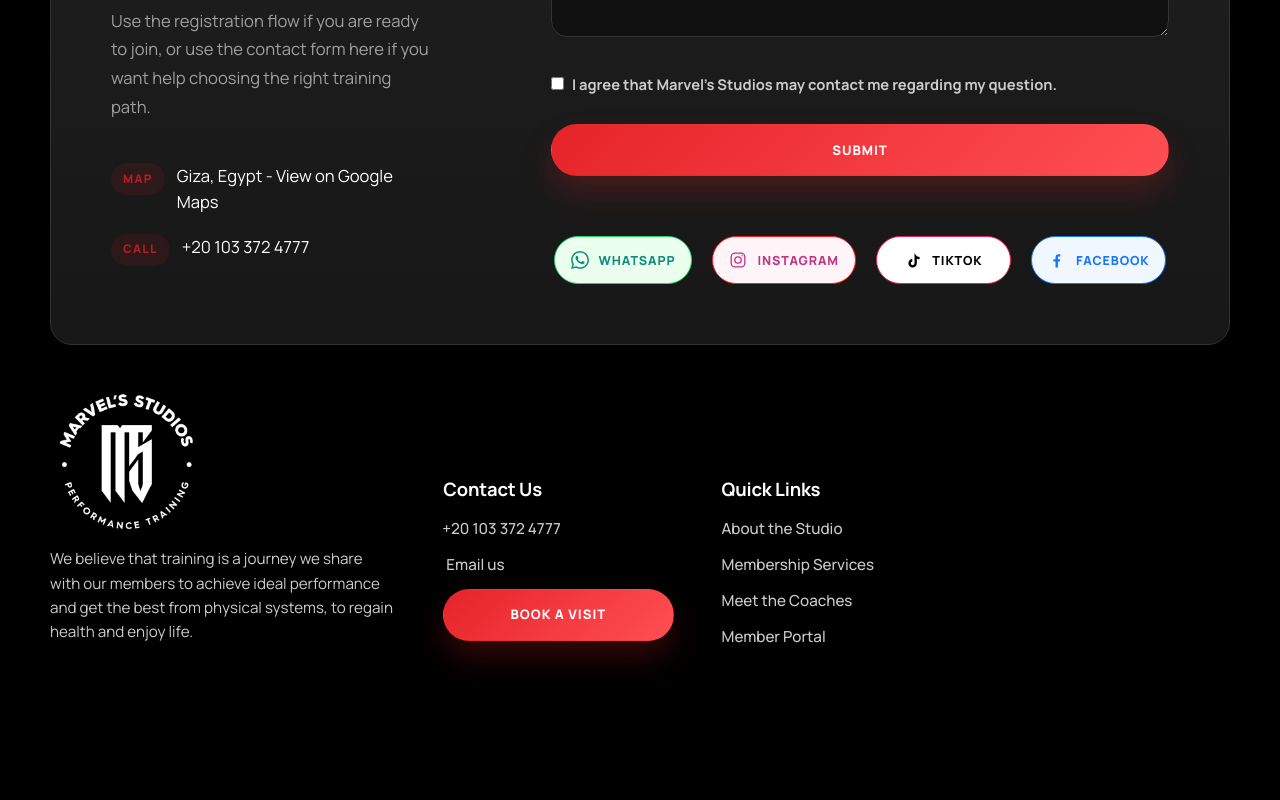
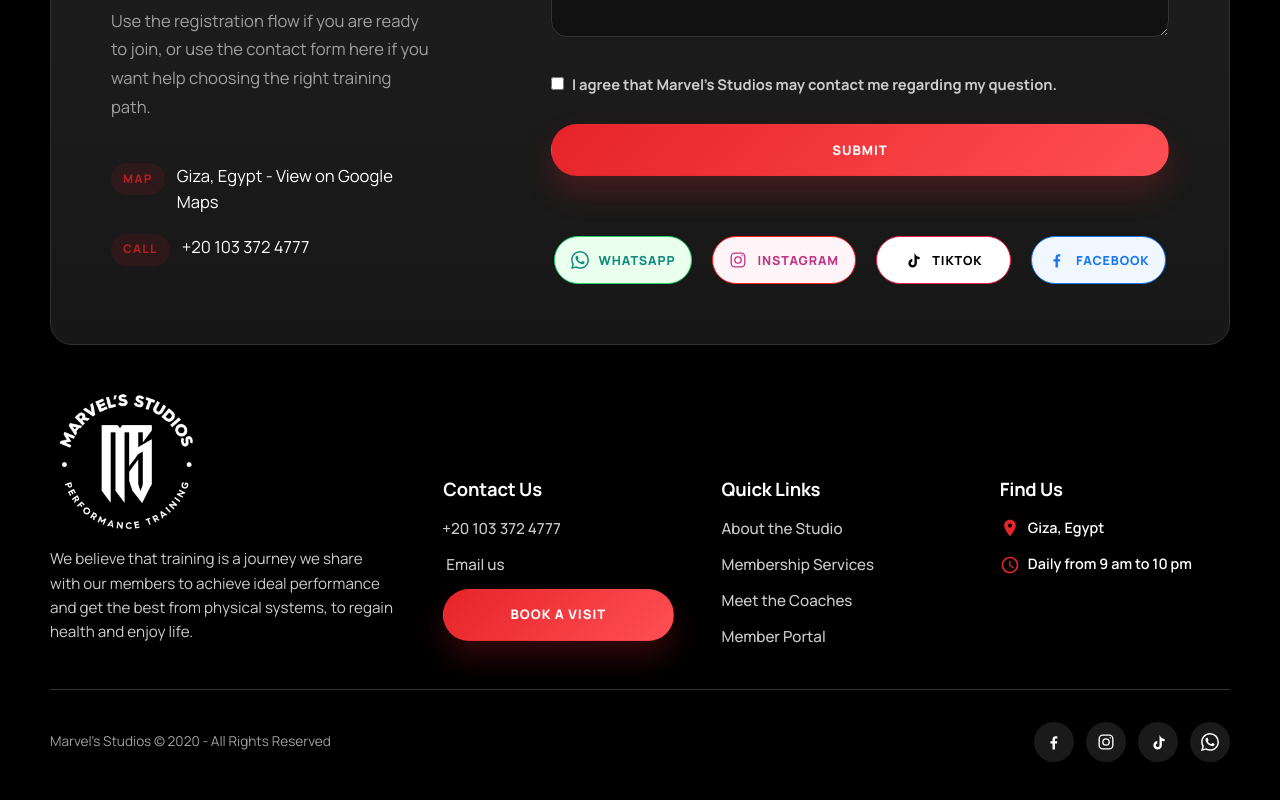
Before and after one commit to Zadcard/marvels-fit-studios, a Next.js app: page / in a window 1280 px wide. Shown: the part 6212-7012 px from the top of the page. Before the commit the page ends 6901 px from the top, so only its background shows below. Built offline with nearby package versions, Linux system fonts and the light colour scheme; no server answers.

Commit message:
b7bk ya 7omar

```diff
--- a/app/layout.tsx
+++ b/app/layout.tsx
@@ -1,10 +1,11 @@
 import type { Metadata, Viewport } from "next";
-import { Analytics } from "@vercel/analytics/react";
 
 import { AuthProvider } from "@/components/providers/session-provider";
 
 import { manrope, spaceGrotesk } from "./fonts";
 import "./globals.css";
+
+const appUrl = process.env.APP_URL ?? "http://localhost:3000";
 
 export const metadata: Metadata = {
   title: {
@@ -12,7 +13,7 @@
     template: "%s | Marvel's Studios",
   },
   description: "Marvel's Studios website and member portals.",
-  metadataBase: new URL("https://marvelsfit.com"),
+  metadataBase: new URL(appUrl),
 };
 
 export const viewport: Viewport = {
@@ -32,7 +33,6 @@
     >
       <body>
         <AuthProvider>{children}</AuthProvider>
-        <Analytics />
       </body>
     </html>
   );
--- a/components/landing/landing-sections.tsx
+++ b/components/landing/landing-sections.tsx
@@ -259,6 +259,84 @@
             <Link href="/login">Member Portal</Link>
           </nav>
         </div>
+
+        <div className="footer-col">
+          <strong className="footer-heading">Find Us</strong>
+          <div className="footer-location-list">
+            <div className="footer-loc-item">
+              <svg
+                width="20"
+                height="20"
+                viewBox="0 0 24 24"
+                fill="currentColor"
+                aria-hidden="true"
+              >
+                <path d="M12 2C8.13 2 5 5.13 5 9c0 5.25 7 13 7 13s7-7.75 7-13c0-3.87-3.13-7-7-7zm0 9.5c-1.38 0-2.5-1.12-2.5-2.5s1.12-2.5 2.5-2.5 2.5 1.12 2.5 2.5-1.12 2.5-2.5 2.5z" />
+              </svg>
+              <span>Giza, Egypt</span>
+            </div>
+            <div className="footer-loc-item">
+              <svg
+                width="20"
+                height="20"
+                viewBox="0 0 24 24"
+                fill="currentColor"
+                aria-hidden="true"
+              >
+                <path d="M11.99 2C6.47 2 2 6.48 2 12s4.47 10 9.99 10C17.52 22 22 17.52 22 12S17.52 2 11.99 2zM12 20c-4.42 0-8-3.58-8-8s3.58-8 8-8 8 3.58 8 8-3.58 8-8 8zm.5-13H11v6l5.25 3.15.75-1.23-4.5-2.67z" />
+              </svg>
+              <span>Daily from 9 am to 10 pm</span>
+            </div>
+          </div>
+        </div>
+      </div>
+
+      <div className="footer-bottom">
+        <div className="footer-copyright">
+          Marvel&apos;s Studios &copy; 2020 - All Rights Reserved
+        </div>
+        <div className="footer-social-circ">
+          <a
+            href="https://facebook.com/share/1CP9fjSoF8/"
+            target="_blank"
+            rel="noopener noreferrer"
+            aria-label="Facebook"
+          >
+            <svg width="18" height="18" viewBox="0 0 24 24" fill="currentColor">
+              <path d="M13.25 22v-8.03h2.7l.4-3.13h-3.1V8.84c0-.9.25-1.52 1.55-1.52h1.66V4.51c-.29-.04-1.27-.11-2.41-.11-2.39 0-4.03 1.46-4.03 4.14v2.3H7.3v3.13h2.72V22h3.23Z" />
+            </svg>
+          </a>
+          <a
+            href="https://instagram.com/marvelsfitstudios"
+            target="_blank"
+            rel="noopener noreferrer"
+            aria-label="Instagram"
+          >
+            <svg width="18" height="18" viewBox="0 0 24 24" fill="currentColor">
+              <path d="M7.75 2h8.5A5.75 5.75 0 0 1 22 7.75v8.5A5.75 5.75 0 0 1 16.25 22h-8.5A5.75 5.75 0 0 1 2 16.25v-8.5A5.75 5.75 0 0 1 7.75 2m0 1.8A3.95 3.95 0 0 0 3.8 7.75v8.5A3.95 3.95 0 0 0 7.75 20.2h8.5a3.95 3.95 0 0 0 3.95-3.95v-8.5a3.95 3.95 0 0 0-3.95-3.95h-8.5M17.7 5.35a.95.95 0 1 1 0 1.9.95.95 0 0 1 0-1.9M12 6.85A5.15 5.15 0 1 1 6.85 12 5.16 5.16 0 0 1 12 6.85m0 1.8A3.35 3.35 0 1 0 15.35 12 3.35 3.35 0 0 0 12 8.65" />
+            </svg>
+          </a>
+          <a
+            href="https://tiktok.com/@marvelsfitstudios"
+            target="_blank"
+            rel="noopener noreferrer"
+            aria-label="TikTok"
+          >
+            <svg width="18" height="18" viewBox="0 0 24 24" fill="currentColor">
+              <path d="M14.5 3c.42 1.64 1.38 2.95 2.88 3.93 1.08.7 2.23 1.07 3.45 1.11v3.12a9.42 9.42 0 0 1-3.7-.74v5.86c0 1.56-.55 2.89-1.66 4-1.1 1.09-2.43 1.64-3.98 1.64s-2.88-.55-3.99-1.64A5.43 5.43 0 0 1 5.85 16.3c0-1.56.55-2.9 1.65-4 .99-.98 2.17-1.53 3.55-1.63v3.22a2.33 2.33 0 0 0-1.2.67c-.47.46-.7 1.03-.7 1.72 0 .69.23 1.26.7 1.73.47.47 1.05.7 1.74.7.68 0 1.26-.23 1.72-.7.47-.47.7-1.04.7-1.73V3h3.19Z" />
+            </svg>
+          </a>
+          <a
+            href="https://wa.me/201033724777"
+            target="_blank"
+            rel="noopener noreferrer"
+            aria-label="WhatsApp"
+          >
+            <svg width="18" height="18" viewBox="0 0 24 24" fill="currentColor">
+              <path d="M17.472 14.382c-.297-.149-1.758-.867-2.03-.967-.273-.099-.471-.148-.67.15-.197.297-.767.966-.94 1.164-.173.199-.347.223-.644.075-.297-.15-1.255-.463-2.39-1.475-.883-.788-1.48-1.761-1.653-2.059-.173-.297-.018-.458.13-.606.134-.133.298-.347.446-.52.149-.174.198-.298.298-.497.099-.198.05-.371-.025-.52-.075-.149-.669-1.612-.916-2.207-.242-.579-.487-.5-.669-.51-.173-.008-.371-.01-.57-.01-.198 0-.52.074-.792.372-.272.297-1.04 1.016-1.04 2.479 0 1.462 1.065 2.875 1.213 3.074.149.198 2.096 3.2 5.077 4.487.709.306 1.262.489 1.694.625.712.227 1.36.195 1.871.118.571-.085 1.758-.719 2.006-1.413.248-.694.248-1.289.173-1.413-.074-.124-.272-.198-.57-.347m-5.421 7.403h-.004a9.87 9.87 0 01-5.031-1.378l-.361-.214-3.741.982.998-3.648-.235-.374a9.86 9.86 0 01-1.51-5.26c.001-5.45 4.436-9.884 9.888-9.884 2.64 0 5.122 1.03 6.988 2.898a9.825 9.825 0 012.893 6.994c-.003 5.45-4.437 9.884-9.885 9.884m8.413-18.297A11.815 11.815 0 0012.05 0C5.495 0 .16 5.335.157 11.892c0 2.096.547 4.142 1.588 5.945L.057 24l6.305-1.654a11.882 11.882 0 005.683 1.448h.005c6.554 0 11.89-5.335 11.893-11.893a11.821 11.821 0 00-3.48-8.413z" />
+            </svg>
+          </a>
+        </div>
       </div>
     </footer>
   );
--- a/package.json
+++ b/package.json
@@ -16,7 +16,6 @@
     "@auth/prisma-adapter": "^2.11.1",
     "@prisma/adapter-pg": "^7.6.0",
     "@prisma/client": "^7.6.0",
-    "@vercel/analytics": "^2.0.1",
     "bcryptjs": "^3.0.3",
     "class-variance-authority": "^0.7.1",
     "clsx": "^2.1.1",
```
Also changed, not shown: 2 other files (tests, documents, lock files or other folders).
